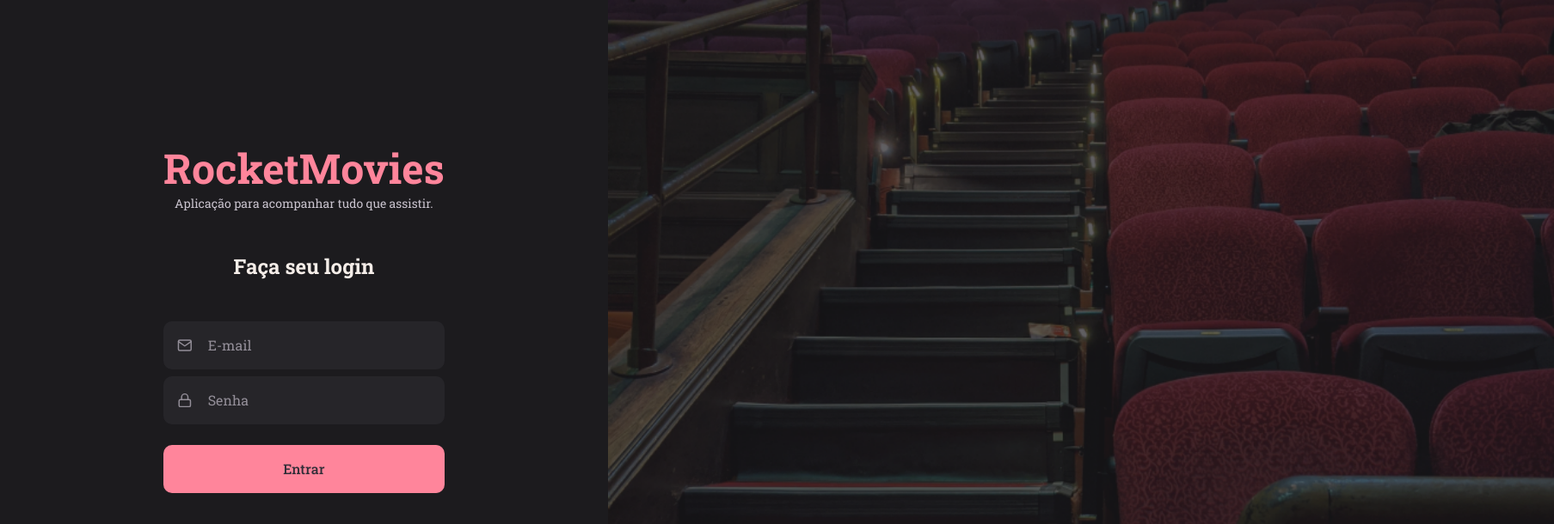
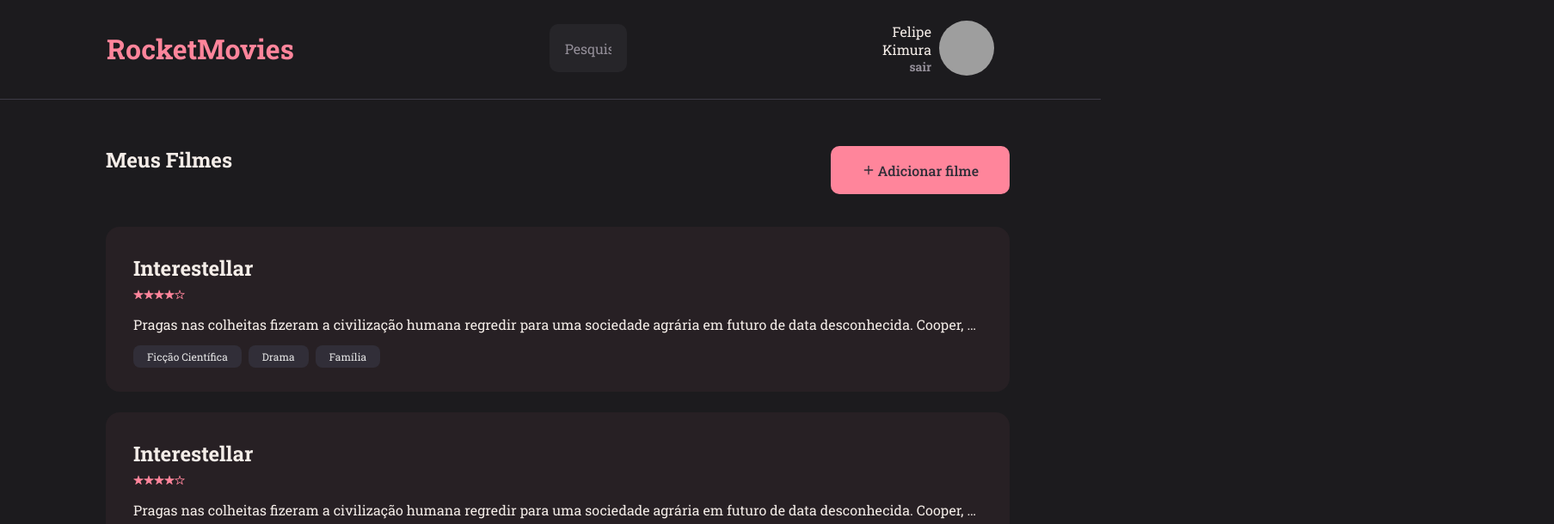
Before and after one commit to felipeslopes2010/rocket-movies, a React (Vite) app: page / in a window 1280 px wide. Shown: the top 610 px of the page at 86% size, 1807 px wide, since content can reach past the window. Built offline with nearby package versions, Linux system fonts and the light colour scheme; grey boxes are pictures that could not be loaded.

Commit message:
Feature: Add Router

```diff
--- a/src/pages/Home/index.jsx
+++ b/src/pages/Home/index.jsx
@@ -1,11 +1,9 @@
 import { FiPlus } from "react-icons/fi";
 
 import { Header } from "../../components/Header";
-import { Button } from "../../components/Button";
 import { Note } from "../../components/Note";
 
-
-import { Container, Content, Section } from "./styles";
+import { Container, Content, NewMovie, Section } from "./styles";
 
 export function Home() {
     return (
@@ -14,12 +12,10 @@
             <Section title="Menu">
                 <h2>Meus Filmes</h2>
 
-                <Button
-                    icon={FiPlus}
-                    title="Adicionar filme"
-                    width="208px"
-                    padding="32px 16px"
-                />
+                <NewMovie to="/new">
+                    <FiPlus />
+                    Adicionar filme
+                </NewMovie>
             </Section>
 
             <Content>
--- a/src/pages/Home/styles.js
+++ b/src/pages/Home/styles.js
@@ -1,4 +1,5 @@
 import styled from "styled-components";
+import { Link } from "react-router-dom";
 
 export const Container = styled.div`
     height: 100vh;
@@ -35,3 +36,23 @@
     justify-content: space-between;
     align-items: center;
 `;
+
+export const NewMovie = styled(Link)`
+    width: 208px;
+    padding: 32px 16px;
+    display: flex;
+    justify-content: center;
+    align-items: center;
+    gap: 2.5px;
+    background-color: ${({ theme }) => theme.COLORS.ROSE};
+    color: ${({ theme }) => theme.COLORS.BACKGROUND_800};
+
+    height: 56px;
+    border: none;
+    padding: 0 16px;
+    border-radius: 10px;
+    margin-top: 24px;
+    font-weight: 500;
+
+    cursor: pointer;
+`;
--- a/src/pages/New/index.jsx
+++ b/src/pages/New/index.jsx
@@ -7,7 +7,7 @@
 import { NoteItem } from "../../components/NoteItem";
 import { Button } from "../../components/Button";
 
-import { Container, Form } from "./styles";
+import { Container, Form, StyledLink } from "./styles";
 
 
 export function New() {
@@ -17,10 +17,10 @@
 
             <main>
                 <Form>
-                    <header>
-                        <FiArrowLeft />
-                        <span>Voltar</span>
-                    </header>
+                    <StyledLink to="/">
+                            <FiArrowLeft />
+                            <span>Voltar</span>
+                    </StyledLink>
 
                     <h1>Novo filme</h1>
 
--- a/src/pages/New/styles.js
+++ b/src/pages/New/styles.js
@@ -1,4 +1,5 @@
 import styled from "styled-components";
+import { Link } from "react-router-dom";
 
 export const Container = styled.div`
     > main {
@@ -9,21 +10,6 @@
 `;
 
 export const Form = styled.form`
-    > header {
-        width: fit-content;
-
-        display: flex;
-        align-items: center;
-        gap: 8px;
-
-        cursor: pointer;
-
-        > svg, span {
-            font-size: 16px;
-            color: ${({theme}) => theme.COLORS.ROSE};
-        }
-    }
-
     > h1 {
         margin: 20px 0px 20px;
         font-size: 36px;
@@ -41,3 +27,16 @@
         gap: 40px;
     }
 `;
+
+export const StyledLink = styled(Link)`
+        width: fit-content;
+        display: flex;
+        align-items: center;
+        gap: 8px;
+        cursor: pointer;
+
+        > svg, span {
+            font-size: 16px;
+            color: ${({theme}) => theme.COLORS.ROSE};
+        }
+`;
--- a/src/pages/SignIn/index.jsx
+++ b/src/pages/SignIn/index.jsx
@@ -1,4 +1,5 @@
 import { FiMail, FiLock } from "react-icons/fi"
+import { Link } from "react-router-dom"
 
 import { Container, Form, Background } from "./styles"
 
@@ -29,7 +30,9 @@
 
                 <Button title="Entrar" />
 
-                <a href="/">Criar conta</a>
+                <Link to="/register">
+                    Criar conta
+                </Link>
 
             </Form>
 
--- a/src/pages/SignUp/index.jsx
+++ b/src/pages/SignUp/index.jsx
@@ -1,4 +1,5 @@
 import { FiMail, FiLock, FiUser, FiArrowLeft } from "react-icons/fi"
+import { Link } from "react-router-dom"
 
 import { Container, Form, Background } from "./styles"
 
@@ -36,10 +37,10 @@
 
                 <Button title="Cadastrar" />
 
-                <a href="/">
+                <Link to="/">
                     <FiArrowLeft />
                     Voltar para o login
-                </a>
+                </Link>
 
             </Form>
 
--- a/src/routes/index.jsx
+++ b/src/routes/index.jsx
@@ -6,7 +6,7 @@
 export function Routes() {
     return(
         <BrowserRouter>
-            <AuthRoutes />
+            <AppRoutes />
         </BrowserRouter>
     )
 }
```
Lines whose indentation alone changed are shown as unchanged.
